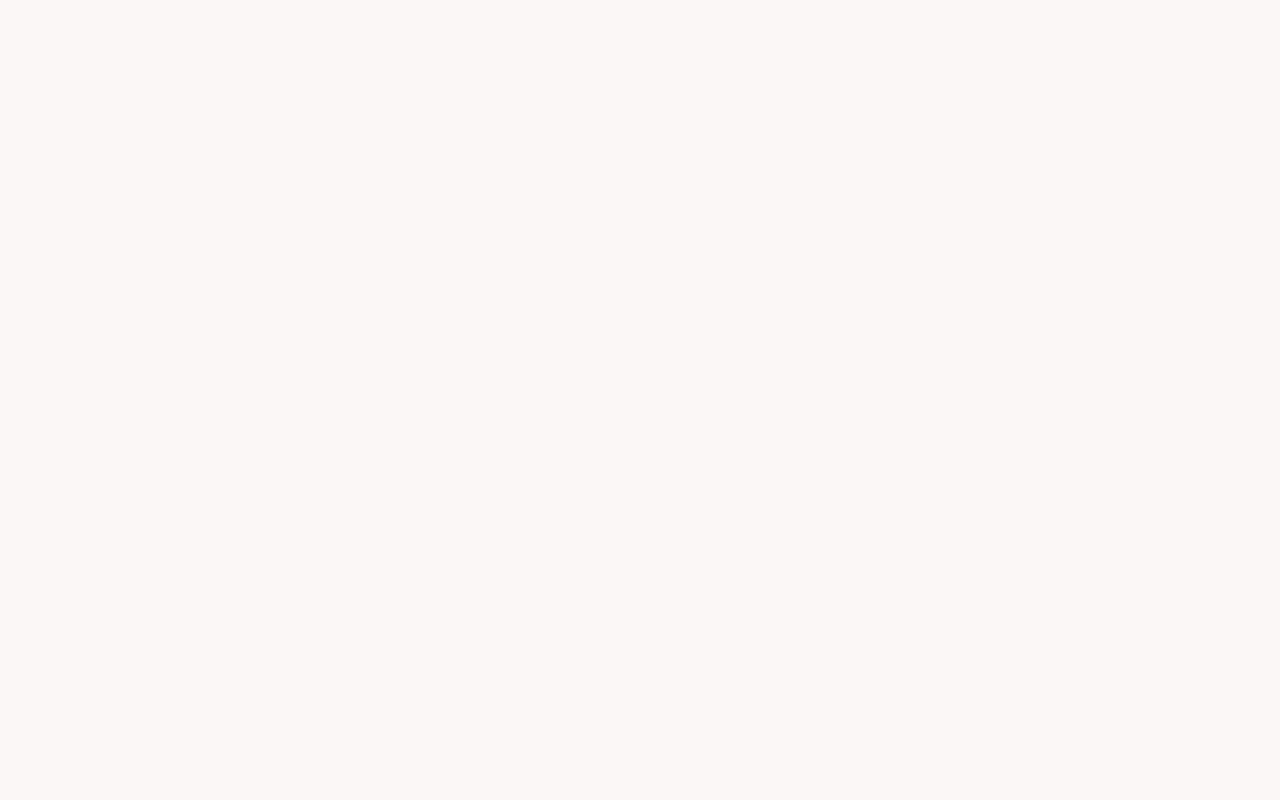
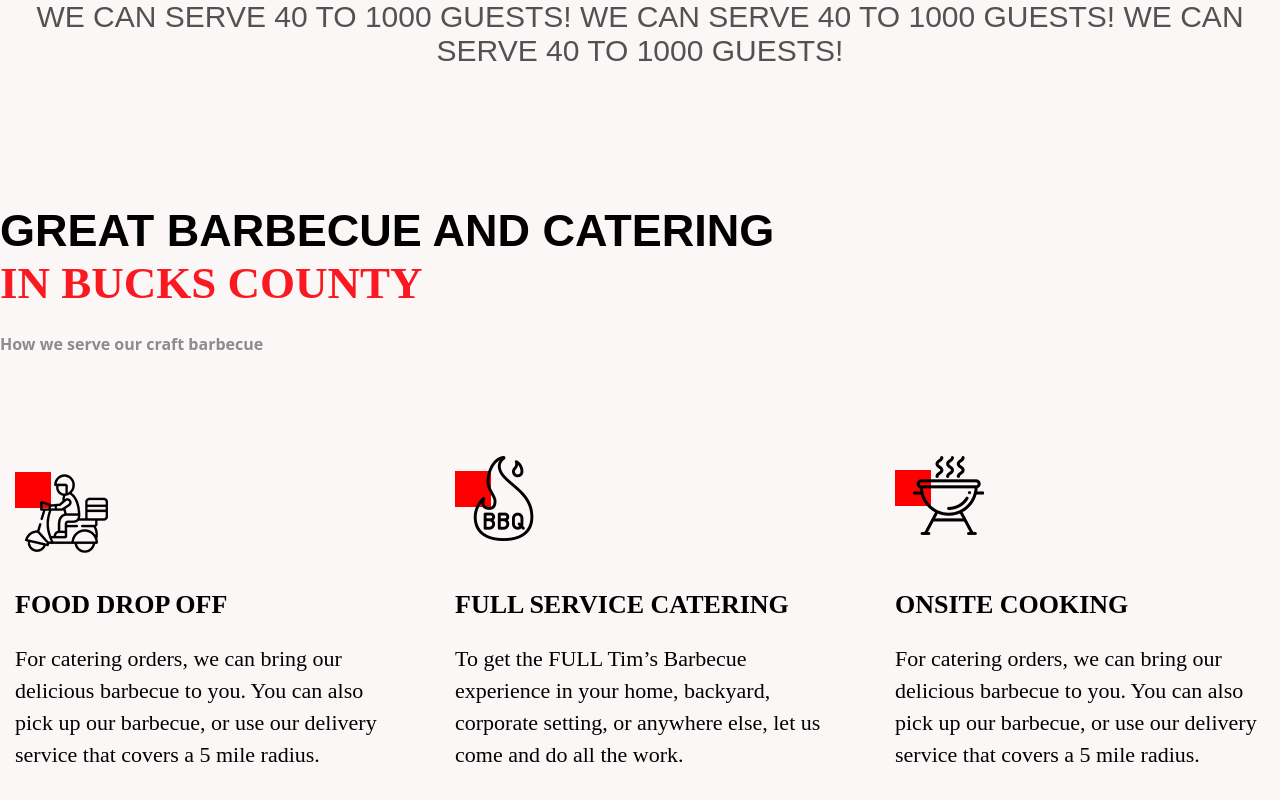
Before and after one commit to Hope87/shop, a website built with webpack: page src/html/about.html in a window 1280 px wide. Built offline with nearby package versions, Linux system fonts and the light colour scheme; files whose address does not match are found by name.

Commit message:
Блок для catering

```diff
--- a/src/html/about.html
+++ b/src/html/about.html
@@ -0,0 +1,43 @@
+<!doctype html>
+<html lang="en">
+<head>
+    <meta charset="UTF-8">
+    <meta name="viewport"
+          content="width=device-width, user-scalable=no, initial-scale=1.0, maximum-scale=1.0, minimum-scale=1.0">
+    <meta http-equiv="X-UA-Compatible" content="ie=edge">
+    <title>about</title>
+</head>
+<body>
+<main>
+<!--   Блок, не понял куда его кидать, пусть пока будет тут вместе со стилями, стили в about.scss Для страницы catering-->
+<p class="catering__separator uppercase">We Can Serve 40 to 1000 Guests! We Can Serve 40 to 1000 Guests! We Can
+    Serve 40 to 1000 Guests!</p>
+<section class="container col-12 county ">
+
+    <h2 class="county__title uppercase">
+        Great barbecue and catering <br>
+        <span class="county__title-red county__title-bold">in bucks county</span>
+
+    </h2>
+    <div class="county__items">
+        <div class="county__items__item"><div class="county__items__item__wrapperImg alignment"><img src="./img/moped.png" alt="" class="county__items__item_img"></div>
+            <h3 class="county__items__item_title">FOOD DROP OFF</h3>
+            <p class="county__items__item_description">For catering orders, we can bring our delicious barbecue to
+                you. You can also pick up our barbecue, or use our delivery service that covers a 5 mile radius.</p>
+        </div>
+        <div class="county__items__item"><div class="county__items__item__wrapperImg"><img src="./img/bbq.png" alt="" class="county__items__item_img"></div>
+            <h3 class="county__items__item_title">FULL SERVICE CATERING</h3>
+            <p class="county__items__item_description">To get the FULL Tim’s Barbecue experience in your home,
+                backyard, corporate setting, or anywhere else, let us come and do all the work.</p>
+        </div>
+        <div class="county__items__item"><div class="county__items__item__wrapperImg"><img src="./img/soup.png" alt="" class="county__items__item_img"></div>
+            <h3 class="county__items__item_title">ONSITE COOKING</h3>
+            <p class="county__items__item_description">For catering orders, we can bring our delicious barbecue to
+                you. You can also pick up our barbecue, or use our delivery service that covers a 5 mile radius.</p>
+        </div>
+    </div>
+
+</section>
+</main>
+</body>
+</html>
--- /dev/null
+++ b/src/scss/_about.scss
@@ -0,0 +1,102 @@
+
+//Стили для блока с хрен пойми чем
+.uppercase {
+  text-transform: uppercase;
+}
+.county {
+  margin-top: 137px;
+  //margin-left: 16.3%;
+  @media (max-width: 768px) {
+    max-width: 100%;
+    padding: 0 5%;
+  }
+  &__title {
+    font-family: "Roboto Slab", sans-serif;
+    font-size: 45px;
+    @media (max-width: 768px) {
+      font-size: 35px;
+      text-align: center;
+    }
+    &> span{
+      display: flex;
+      @media (max-width: 768px) {
+        justify-content: center;
+      }
+    }
+
+    &:after {
+      content: "How we serve our craft barbecue";
+      font-size: 16px;
+      font-family: "Open sans", sans-serif;
+      font-weight: 700;
+      line-height: 26px;
+      color: #8b8c8d;
+      text-transform: none;
+    }
+
+    &-red {
+      color: #fa1921;
+    }
+
+    &-bold {
+      font-weight: 700;
+    }
+  }
+  &__items {
+    display: flex;
+    margin-top: 95px;
+    justify-content: space-between;
+    @media (max-width: 768px) {
+      flex-direction: column;
+      margin-top: 35px;
+      align-items: center;
+    }
+    &__item {
+      @media (max-width: 1400px) {
+        padding: 0 15px;
+      }
+      @media (max-width: 768px) {
+        margin-bottom: 45px;
+      }
+      font-family: inherit;
+      & > .alignment>img {
+        margin-top: 16px;
+      }
+      &__wrapperImg {
+        width: 90px;
+        height: 90px;
+        object-fit: scale-down;
+        margin-bottom: 43px;
+        @media (max-width: 768px) {
+          margin: 0 auto;
+        }
+      }
+      &_title {
+        font-weight: 700;
+        font-size: 26px;
+        line-height: 32px;
+        margin-bottom: 22px;
+        @media (max-width: 768px) {
+          text-align: center;
+        }
+      }
+      &_description {
+        font-weight: 400;
+        font-size: 22px;
+        line-height: 32px;
+        max-width: 370px;
+
+      }
+    }
+  }
+}
+
+
+.catering__separator {
+  font-size: 30px;
+  font-weight: 400;
+  font-family: "Roboto Slab", sans-serif;
+  text-align: center;
+  color: #535252;
+}
+//Стили для блока с хрен пойми чем вот по сюда
--- a/src/scss/styles.scss
+++ b/src/scss/styles.scss
@@ -1,3 +1,4 @@
 @import 'base';
 @import 'header';
 @import 'history';
+@import 'about';
```
Also changed, not shown: src/img/bbq.png (added), src/img/moped.png (added), src/img/soup.png (added).
